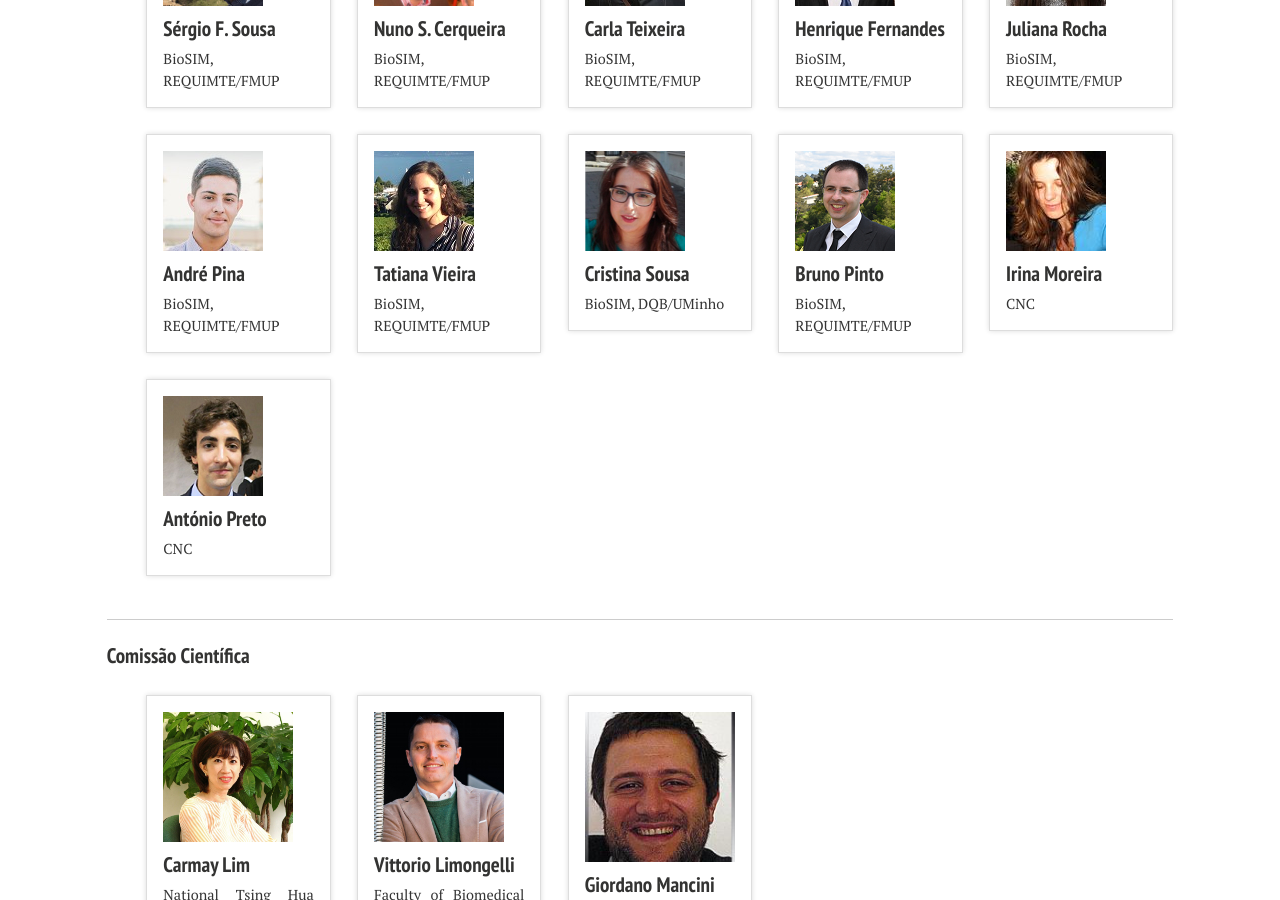
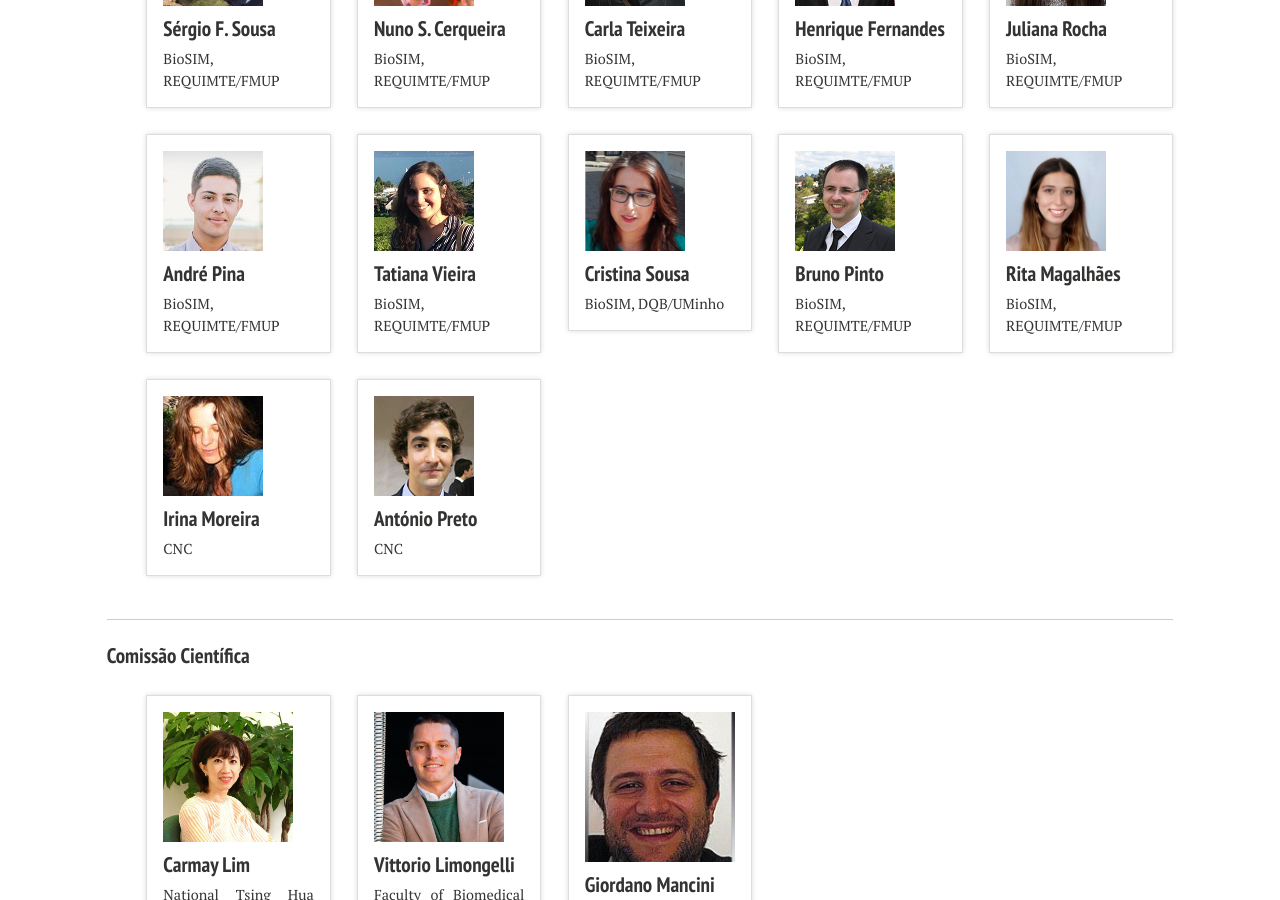
Before and after one commit to ejibce/ejibce.github.io, a Jekyll site: the page built from acerca/index.md, in a window 1280 px wide and 900 px high, scrolled down 1345 px. Built offline with Jekyll 4.4.1, drawn with Linux system fonts in a browser that asks for light colours; nearby versions of some CDN libraries.

Commit message:
Sponsors Update CO Update Banner Update

```diff
--- a/_data/organizacao.yml
+++ b/_data/organizacao.yml
@@ -43,6 +43,11 @@
     url:
     avatar: /images/pessoas/foto_bruno_pinto.png
 
+-   name: Rita Magalhães
+    position: BioSIM, REQUIMTE/FMUP
+    url: https://biosim.pt/rita-p-magalhaes/
+    avatar: /images/pessoas/foto_rita_magalhaes.jpg
+
 -   name: Irina Moreira
     position: CNC
     url: http://moreiralab.com
```
Also changed, not shown: images/pessoas/foto_rita_magalhaes.jpg (added).
